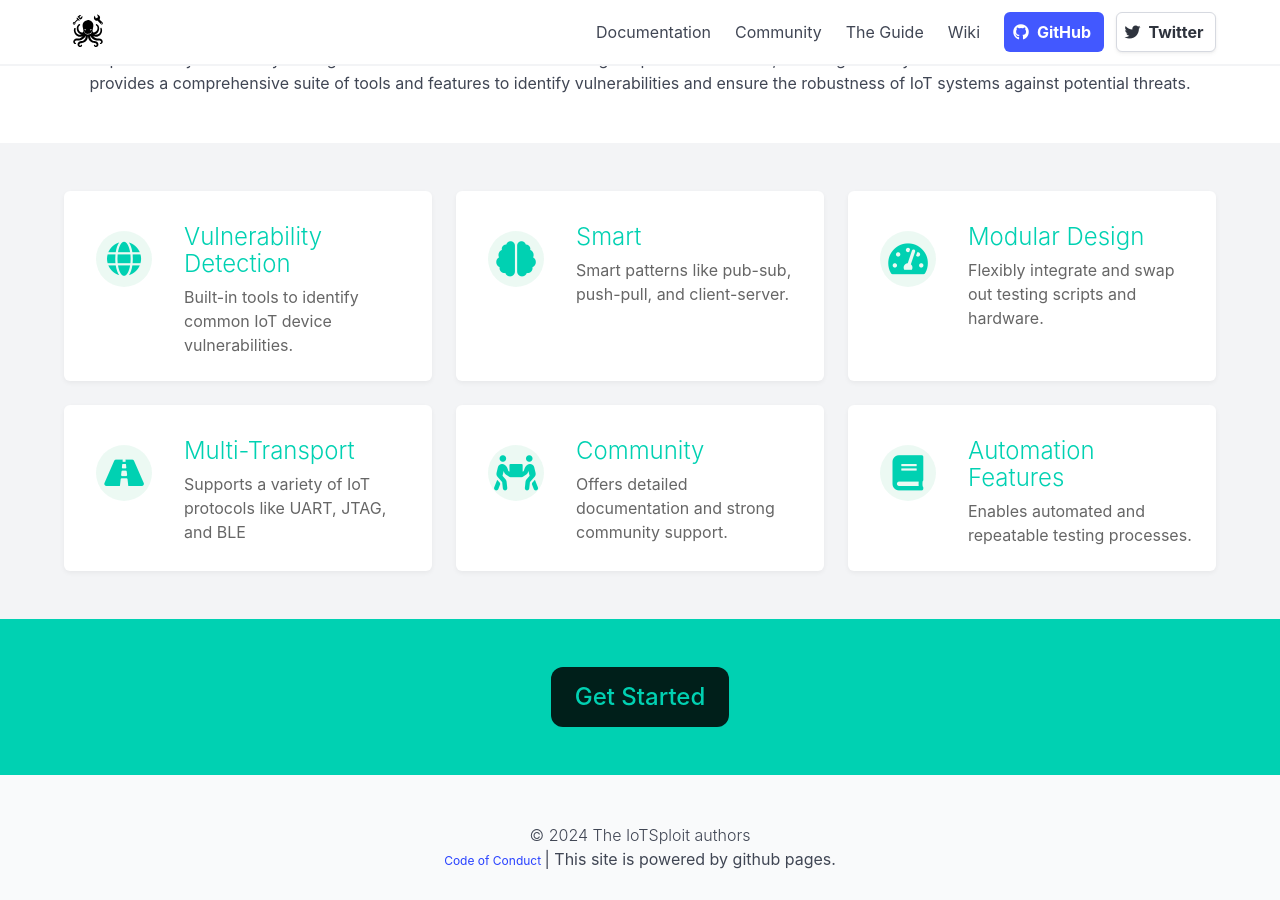
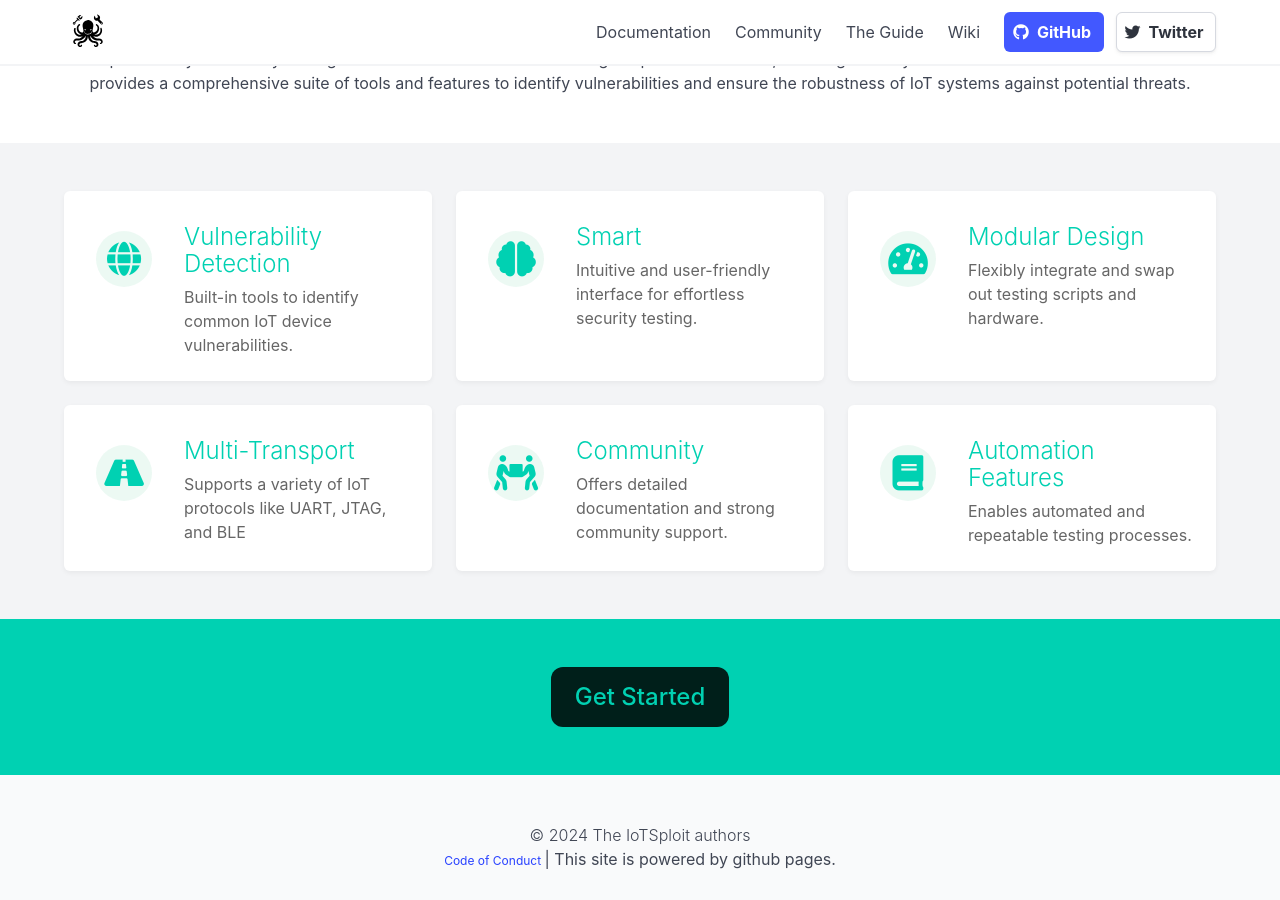
Before and after one commit to TKXB/iotsploit.github.io, a Jekyll site: the page index.html, which Jekyll copies as it is, in a window 1280 px wide and 900 px high, scrolled down 825 px. Built offline with Jekyll 4.4.1, drawn with Linux system fonts in a browser that asks for light colours.

Commit message:
fix: update content in index.html to improve clarity of security testing description

```diff
--- a/index.html
+++ b/index.html
@@ -461,7 +461,7 @@
 
 
                     <p>
-                      Smart patterns like pub-sub, push-pull, and client-server.
+                      Intuitive and user-friendly interface for effortless security testing.
                     </p>
 
                   </div>
```
